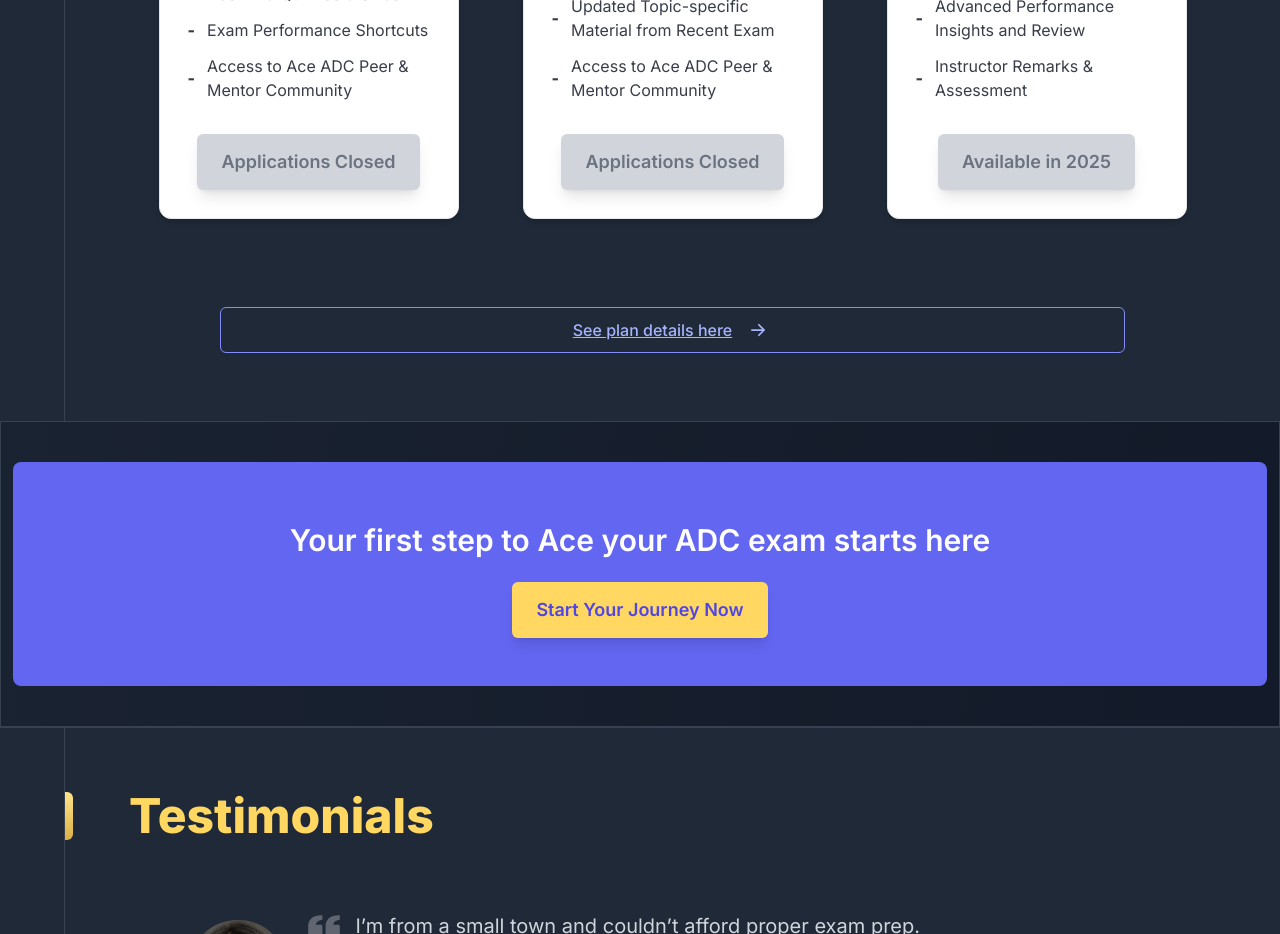
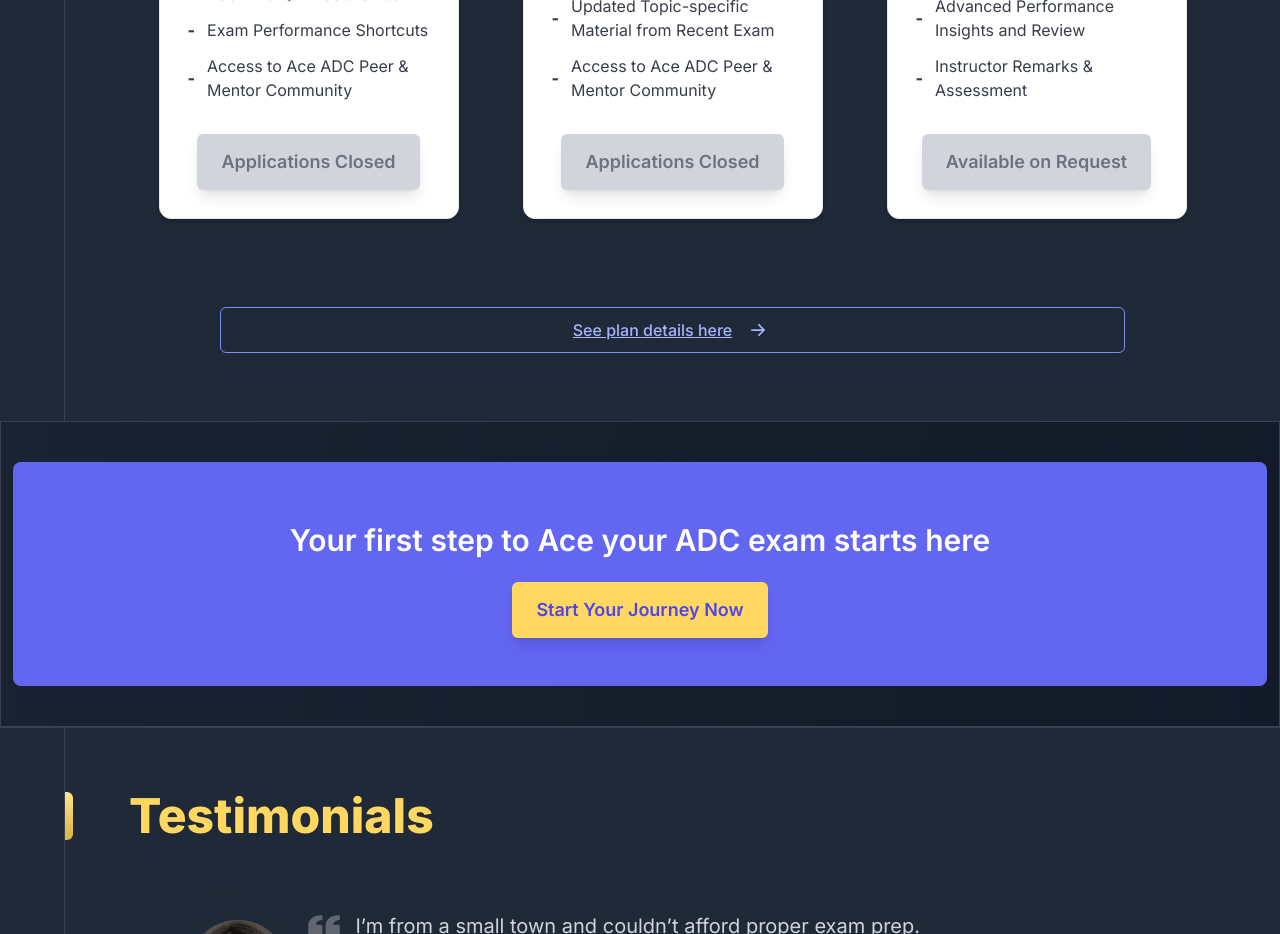
Before and after one commit to aceadc/aceadc-website, a Next.js app: page / in a window 1280 px wide. Shown: the part 8240-9174 px from the top of the page. Built offline with nearby package versions, Linux system fonts and the light colour scheme.

Commit message:
pricing updates

```diff
--- a/components/Pricing.js
+++ b/components/Pricing.js
@@ -53,7 +53,7 @@ export default function Pricing() {
         "Instructor Remarks & Assessment",
       ],
       // buttonLink: "",
-      buttonText: "Available in 2025",
+      buttonText: "Available on Request",
       buttonEnabled: false,
     },
   ];
--- a/pages/pricing.js
+++ b/pages/pricing.js
@@ -203,7 +203,7 @@ const P = [
             // className="inline-flex space-x-3 p-3 lg:px-6 lg:py-3.5 bg-indigo-500 text-white rounded-md text-base lg:text-lg text-center font-semibold shadow-lg hover:bg-primary-400 hover:text-indigo-700 hover:shadow-2xl focus:ring-2 focus:ring-indigo-400 focus:ring-offset-2 transition"
             className="inline-flex space-x-3 p-3 lg:px-6 lg:py-3.5 bg-gray-300 text-gray-500 cursor-not-allowed rounded-md text-base lg:text-lg text-center font-semibold shadow-lg"
           >
-            Available in 2025
+            Available on Request
           </a>
         </div>
       </div>
```
